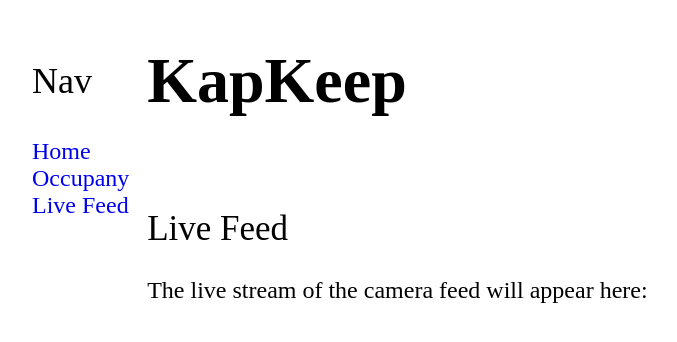
After one commit to benclermontt/KapKeep, a Flask app: page /live_feed in a window 1280 px wide. The commit adds this page. Shown: the top 342 px of the page, without its empty margins (32-709 px from the left). Run offline with Flask 2, Linux system fonts and the light colour scheme.

Commit message:
Added live_feed html and css pages, an occupancy html page, and updated the navigation on all html pages to function properly.

```diff
--- a/Server/processor.py
+++ b/Server/processor.py
@@ -21,10 +21,20 @@ stream_viewer_list = []
 lock = threading.Lock()
 
 
-@app.route("/")
+@app.route('/')
 def index():
     # return the rendered template
-    return render_template("index.html")
+    return render_template('index.html')
+
+
+@app.route('/Occupancy')
+def occupancy():
+    return render_template('occupancy.html')
+
+
+@app.route('/live_feed')
+def live_feed():
+    return render_template('live_feed.html')
 
 
 def normalize_vector(vector):
@@ -323,7 +333,7 @@ def camera_sockets(port, num_cameras=2):
 def start_flask():
     time.sleep(5)
 
-    app.run(host='192.168.0.11', port=8080, debug=True, threaded=True, use_reloader=False)
+    app.run(host='192.168.0.22', port=8080, debug=True, threaded=True, use_reloader=False)
 
 
 def main():
--- /dev/null
+++ b/Server/static/css/live_feed.css
@@ -0,0 +1,76 @@
+h1 {
+	font-size: 2em;
+}
+
+h2, h3, h4, h5, h6, h7 {
+	font-weight: normal;
+	font-size: 0.875em;
+	font-family: century gothic;
+}
+
+body {
+	width: 90%;
+    margin-left: auto;
+    margin-right: auto;
+    padding: 0;
+}
+
+p {
+	font-size: 1.5em;
+	font-family: century gothic;
+}
+
+a {
+	text-decoration: none;
+}
+
+.nav {
+	font-size: 1.5em;
+	font-family: century gothic;
+	margin-top: 2.5em;
+
+}
+.navigation {
+	font-size: 1.5em;
+}
+
+.left-sidebar {
+	list-style-type: none;
+	font-family: century gothic;
+}
+
+.content {
+	margin-left:10%;
+}
+
+.title {
+	margin-top: -6.8em;
+	font-size: 2em;
+	font-family: century gothic;
+	height: 5px;
+}
+
+.row1 {
+	width: 100%;
+	margin-top: 2.5em;
+	margin-bottom: 5.5em;
+}
+
+.row2 {
+	font-size: 2.5em;
+	margin-top: 4em;
+	margin-bottom: 1.5em;
+}
+
+.row3 {
+	height: auto;
+	width: 100%;
+	margin-top: -2em;
+
+}
+
+.body-paragraph {
+	flex: 1;
+	width: 100%;
+
+}
--- a/Server/templates/index.html
+++ b/Server/templates/index.html
@@ -7,9 +7,9 @@
 <nav class="nav">
     <div class="left-sidebar left-bar-block">
         <h3 class="navigation">Nav</h3>
-        <li><a href="index.html" class="left-sidebar">Home</a></li>
-        <li><a href="occupancy.html" class="left-sidebar">Occupany</a></li>
-        <li><a href="livefeed.html" class="left-sidebar">Live Feed</a></li>
+        <li><a href="{{ url_for('index') }}" class="left-sidebar">Home</a></li>
+        <li><a href="{{ url_for('occupancy') }}" class="left-sidebar">Occupany</a></li>
+        <li><a href="{{ url_for('live_feed') }}" class="left-sidebar">Live Feed</a></li>
     </div>
 </nav>
 <body>
--- /dev/null
+++ b/Server/templates/live_feed.html
@@ -0,0 +1,41 @@
+<!DOCTYPE html>
+<html>
+	<head>
+		<title>KapKeep</title>
+		<link rel="stylesheet" type="text/css" href="{{ url_for('static', filename='css/live_feed.css') }}">
+	</head>
+	<nav class="nav">
+		<div class="left-sidebar left-bar-block">
+			<h3 class="navigation">Nav</h3>
+			<li><a href="{{ url_for('index') }}" class="left-sidebar">Home</a></li>
+            <li><a href="{{ url_for('occupancy') }}" class="left-sidebar">Occupany</a></li>
+            <li><a href="{{ url_for('live_feed') }}" class="left-sidebar">Live Feed</a></li>
+		</div>
+	</nav>
+	<body>
+		<div class="content">
+			<div class="row1">
+				<div class="title">
+					<h1>KapKeep</h1>
+				</div>
+			</div>
+			<div class="row2">
+				<h2>Live Feed</h2>
+			</div>
+
+			<div class="row3">
+				<div class="body-paragraph">
+					<p>
+						The live stream of the camera feed will appear here:
+					</p>
+				</div>
+
+				<div class="feed">
+				</div>
+
+				<div class="feed2">
+				</div>
+			</div>
+		</div>
+	</body>
+</html>
```
Also changed, not shown: Server/templates/occupancy.html (added, +41 -0 lines), 9 other files.
